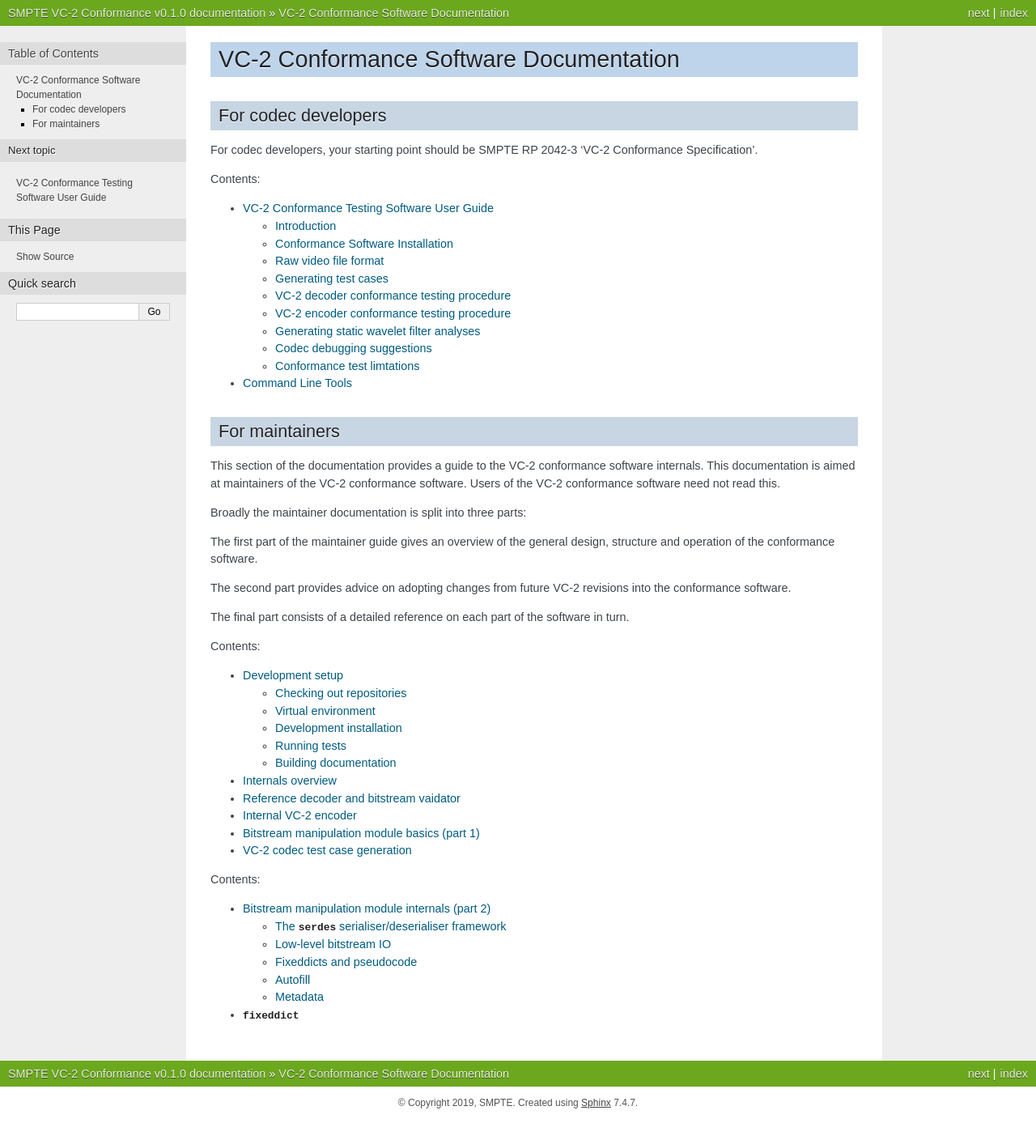
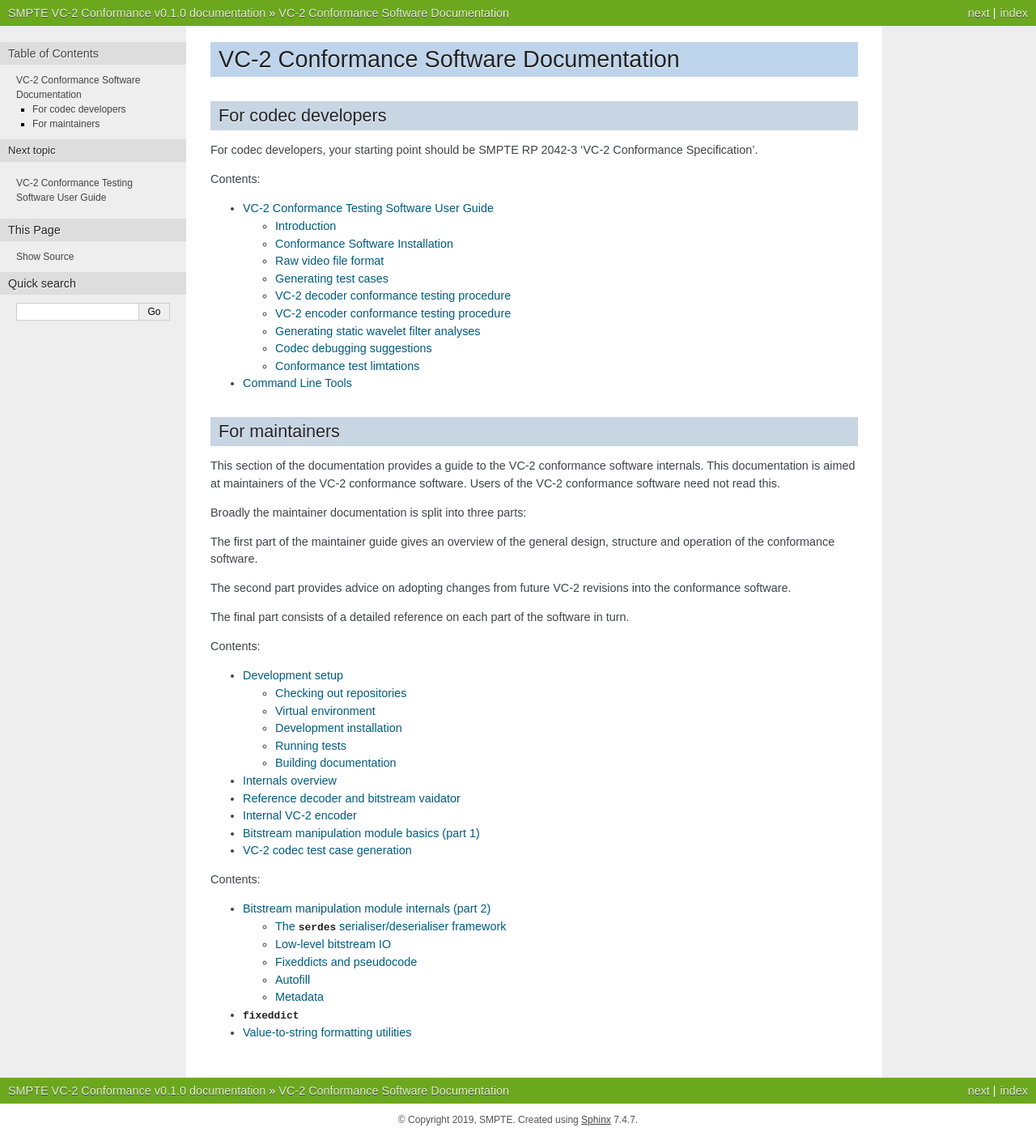
Before and after one commit to bbc/vc2_conformance, a Sphinx documentation site: the page built from docs/source/index.rst, in a window 1280 px wide. Shown: the whole page at 81% size. Built offline with Sphinx 7.4.7, drawn with Linux system fonts in a browser that asks for light colours; before the commit the page ends 1382 px from its top, so only the background shows below that.

Commit message:
Add string formatter docs to manual.

```diff
--- a/docs/source/index.rst
+++ b/docs/source/index.rst
@@ -51,3 +51,4 @@ turn.
 
    maintainer/bitstream_internals.rst
    maintainer/fixeddict.rst
+   maintainer/string_formatters.rst
--- /dev/null
+++ b/docs/source/maintainer/string_formatters.rst
@@ -0,0 +1,5 @@
+Value-to-string formatting utilities
+====================================
+
+.. automodule:: vc2_conformance.string_formatters
+    :members:
```
Also changed, not shown: 1 other file.
